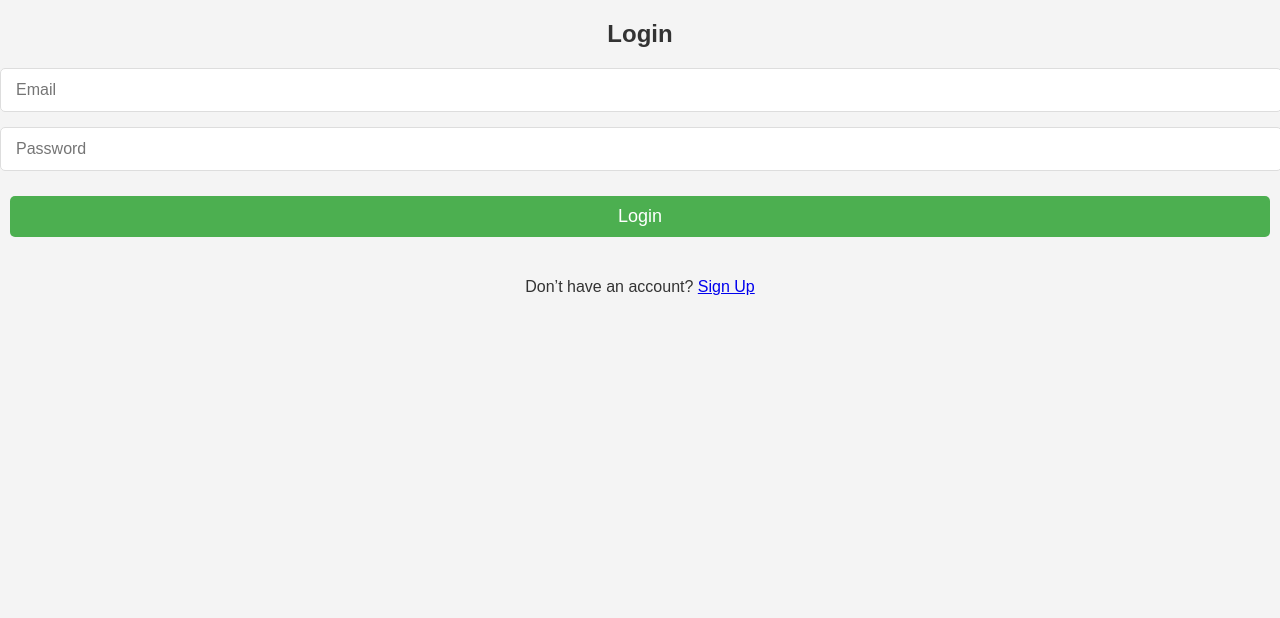
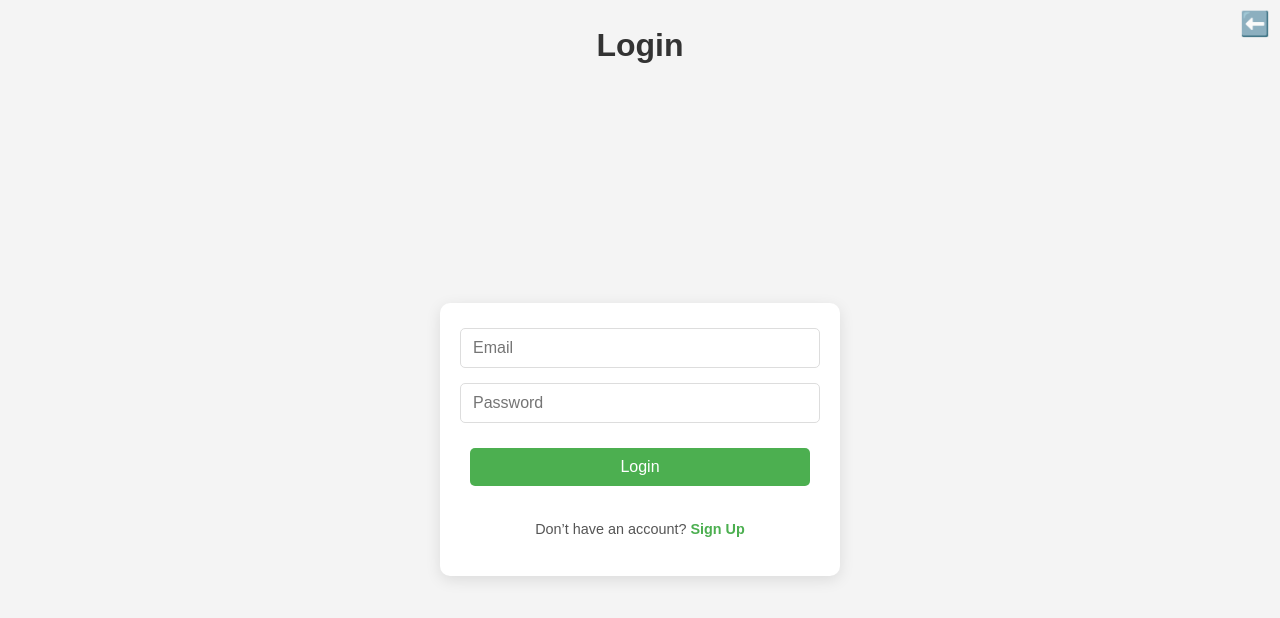
Before and after one commit to scriptforprince7/bharat-digital-frontend-react, a React (Create React App) app: page /login in a window 1280 px wide. Shown: the top 618 px of the page. Built offline with nearby package versions, Linux system fonts and the light colour scheme.

Commit message:
Style functionality for login and signup

```diff
--- /dev/null
+++ b/src/Auth.css
@@ -0,0 +1,87 @@
+.auth-container {
+  display: flex;
+  flex-direction: column;
+  align-items: center;
+  justify-content: center;
+  min-height: 100vh;
+  background: #f4f4f4;
+  padding: 0 20px;
+  box-sizing: border-box;
+}
+
+/* Heading Styling */
+.auth-container h2 {
+  font-size: 2rem;
+  color: #333;
+  margin-bottom: 1rem;
+}
+
+/* Form Container Styling */
+.auth-container form {
+  background: #fff;
+  padding: 25px 20px;
+  border-radius: 10px;
+  box-shadow: 0 4px 15px rgba(0, 0, 0, 0.1);
+  width: 100%;
+  max-width: 400px;
+  display: flex;
+  flex-direction: column;
+  gap: 15px;
+  box-sizing: border-box;
+  margin: auto; /* Ensure form stays centered */
+}
+
+/* Input Styling */
+.auth-container input {
+  width: 100%;
+  padding: 10px 12px;
+  border: 1px solid #ddd;
+  border-radius: 5px;
+  font-size: 1rem;
+  transition: 0.3s ease-in-out;
+  box-sizing: border-box;
+  text-align: left;
+}
+
+/* Input Focus Effect */
+.auth-container input:focus {
+  border-color: #4caf50;
+  outline: none;
+  box-shadow: 0 0 5px #4caf50;
+}
+
+/* Button Styling */
+.auth-container button {
+  padding: 10px;
+  background: #4caf50;
+  color: #fff;
+  border: none;
+  border-radius: 5px;
+  font-size: 1rem;
+  cursor: pointer;
+  transition: 0.3s ease;
+}
+
+/* Button Hover */
+.auth-container button:hover {
+  background: #45a049;
+}
+
+/* Paragraph Styling */
+.auth-container p {
+  margin-top: 10px;
+  font-size: 0.9rem;
+  color: #555;
+  text-align: center;
+}
+
+/* Link Styling */
+.auth-container a {
+  color: #4caf50;
+  text-decoration: none;
+  font-weight: bold;
+}
+
+.auth-container a:hover {
+  text-decoration: underline;
+}
--- a/src/pages/LoginPage.jsx
+++ b/src/pages/LoginPage.jsx
@@ -2,6 +2,7 @@ import React, { useState } from "react";
 import axios from "axios";
 import { useNavigate } from "react-router-dom";
 import { toast } from "react-toastify";
+import "../Auth.css";
 
 const LoginPage = () => {
   const [email, setEmail] = useState("");
@@ -25,6 +26,9 @@ const LoginPage = () => {
 
   return (
     <div className="auth-container">
+      <div className="back-btn" onClick={() => navigate(-1)}>
+  ⬅️
+</div>
       <h2>Login</h2>
       <form onSubmit={handleLogin}>
         <input
--- a/src/pages/SignupPage.jsx
+++ b/src/pages/SignupPage.jsx
@@ -1,6 +1,7 @@
 import React, { useState } from "react";
 import axios from "axios";
 import { useNavigate } from "react-router-dom";
+import "../Auth.css";
 
 const SignupPage = () => {
   const [username, setUsername] = useState("");
@@ -31,6 +32,9 @@ const SignupPage = () => {
 
   return (
     <div className="auth-container">
+      <div className="back-btn" onClick={() => navigate(-1)}>
+  ⬅️
+</div>
       <h2>Sign Up</h2>
       <form onSubmit={handleSignup}>
         <input
```
